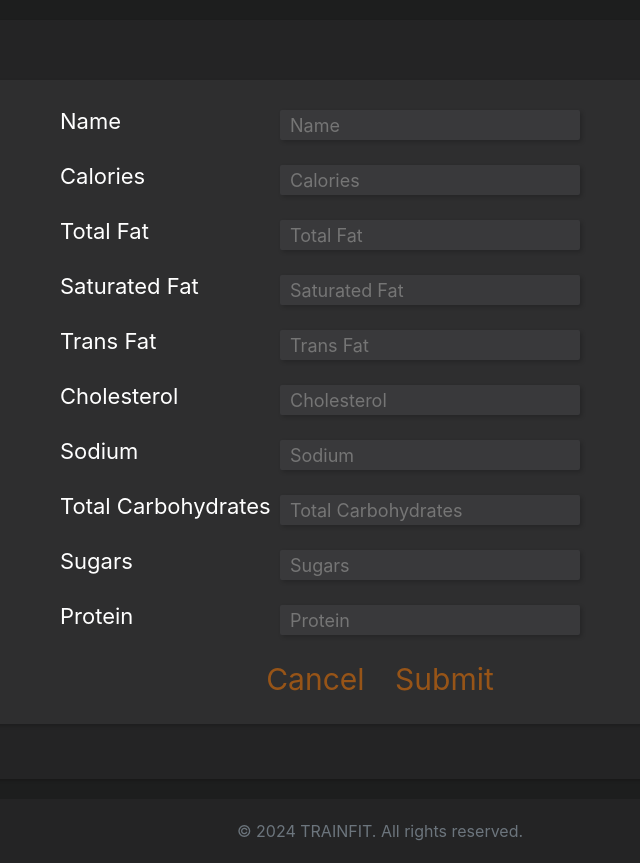
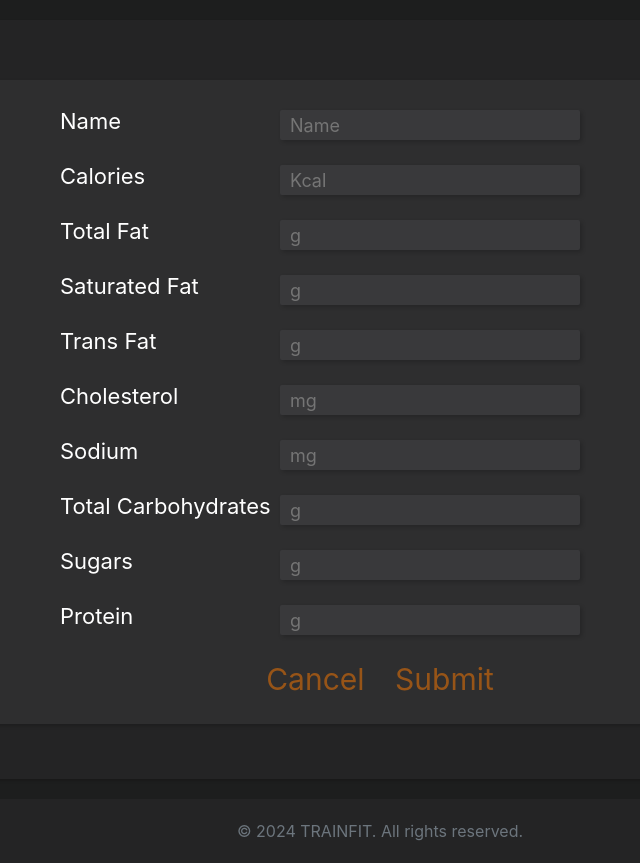
Before and after one commit to Cj-6/TrainFit, a Flask app: page /createFood in a window 1280 px wide. Shown: the part 58-921 px from the top of the page, without its empty margins (260-900 px from the left). Run offline with Flask 3, Linux system fonts and the light colour scheme; the visitor is signed in with stand-in values (Sample User, id 1); some libraries are stand-ins or nearby versions.

Commit message:
making things look good fo sho

```diff
--- a/static/css/styles.css
+++ b/static/css/styles.css
@@ -531,7 +531,7 @@ a.food-link {
 }
 
 .logout-nav:hover {
-    background-color: #d10404f8;
+    background-color: #d10404d8;
     color: white;
     opacity: 100%;
 }
@@ -651,6 +651,7 @@ form#chatInput {
 /* Nutrition Value Styles */
 .nutrition-value {
     text-align: right;
+    width: 100px;
 }
 
 /* Serving Size Styles */
--- a/templates/createFood.html
+++ b/templates/createFood.html
@@ -9,47 +9,47 @@
             </div>
             <div class="input-group input-container">
                 <label for="calories" class="food-input-label">Calories</label>
-                <input type="text" name="calories" placeholder="Calories">
+                <input type="text" name="calories" placeholder="Kcal">
             </div>
 
             <div class="input-group input-container">
                 <label for="total_fat" class="food-input-label">Total Fat</label>
-                <input type="text" id="total_fat" name="total_fat" placeholder="Total Fat">
+                <input type="text" id="total_fat" name="total_fat" placeholder="g">
             </div>
 
             <div class="input-group input-container">
                 <label for="saturated_fat" class="food-input-label">Saturated Fat</label>
-                <input type="text" id="saturated_fat" name="saturated_fat" placeholder="Saturated Fat">
+                <input type="text" id="saturated_fat" name="saturated_fat" placeholder="g">
             </div>
 
             <div class="input-group input-container">
                 <label for="trans_fat" class="food-input-label">Trans Fat</label>
-                <input type="text" id="trans_fat" name="trans_fat" placeholder="Trans Fat">
+                <input type="text" id="trans_fat" name="trans_fat" placeholder="g">
             </div>
 
             <div class="input-group input-container">
                 <label for="cholesterol" class="food-input-label">Cholesterol</label>
-                <input type="text" id="cholesterol" name="cholesterol" placeholder="Cholesterol">
+                <input type="text" id="cholesterol" name="cholesterol" placeholder="mg">
             </div>
 
             <div class="input-group input-container">
                 <label for="sodium" class="food-input-label">Sodium</label>
-                <input type="text" id="sodium" name="sodium" placeholder="Sodium">
+                <input type="text" id="sodium" name="sodium" placeholder="mg">
             </div>
 
             <div class="input-group input-container">
                 <label for="carbohydrates" class="food-input-label">Total Carbohydrates</label>
-                <input type="text" id="carbohydrates" name="carbohydrates" placeholder="Total Carbohydrates">
+                <input type="text" id="carbohydrates" name="carbohydrates" placeholder="g">
             </div>
 
             <div class="input-group input-container">
                 <label for="sugars" class="food-input-label">Sugars</label>
-                <input type="text" id="sugars" name="sugars" placeholder="Sugars">
+                <input type="text" id="sugars" name="sugars" placeholder="g">
             </div>
 
             <div class="input-group input-container">
                 <label for="protein" class="food-input-label">Protein</label>
-                <input type="text" id="protein" name="protein" placeholder="Protein">
+                <input type="text" id="protein" name="protein" placeholder="g">
             </div>
 
             <div class="button-group">
--- a/templates/nutrition.html
+++ b/templates/nutrition.html
@@ -13,6 +13,7 @@
 
     <div class="container info-container">
         <h2 class="info-container-title">Breakfast</h2>
+        <hr>
         {% for item in meal_data.breakfast %}
         <div class="food-item">
             <div class="row">
@@ -30,6 +31,7 @@
 
     <div class="container info-container">
         <h2 class="info-container-title">Lunch</h2>
+        <hr>
         {% for item in meal_data.lunch %}
         <div class="food-item">
             <div class="row">
@@ -47,6 +49,7 @@
 
     <div class="container info-container">
         <h2 class="info-container-title">Dinner</h2>
+        <hr>
         {% for item in meal_data.dinner %}
         <div class="food-item">
             <div class="row">
@@ -64,6 +67,7 @@
 
     <div class="container info-container">
         <h2 class="info-container-title">Snack</h2>
+        <hr>
         {% for item in meal_data.snack %}
         <div class="food-item">
             <div class="row">
```
Also changed, not shown: templates/foodInfo.html (+9 -9 lines).
